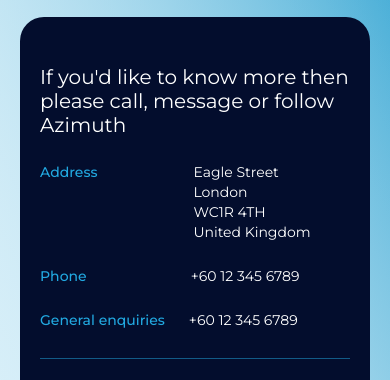
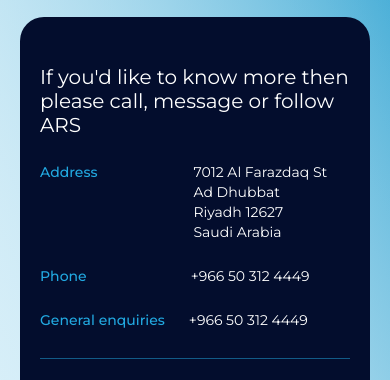
Before and after one commit to Advanced-Robotics-Systems/ars-landing-new, a Next.js app: page /contact in a window 390 px wide. Shown: the part 248-628 px from the top of the page. Built offline with nearby package versions, Linux system fonts and the light colour scheme.

Commit message:
Fixed address and phone numbers in Contact us form

```diff
--- a/src/sections/contact/contacts.tsx
+++ b/src/sections/contact/contacts.tsx
@@ -11,22 +11,28 @@
           <div className="text-white space-y-6 md:space-y-8 lg:space-y-10 w-full lg:w-1/2">
             <h3 className="text-xl md:text-2xl xl:text-3xl w-full md:w-3/4 lg:w-full ">
               If you&apos;d like to know more then please call, message or
-              follow Azimuth
+              follow ARS
             </h3>
 
             <div className="flex gap-24 md:gap-40 xl:gap-52 text-sm md:text-base">
               <h5 className="text-cyan-blue font-medium">Address</h5>
               <p>
-                Eagle Street <br /> London <br /> WC1R 4TH <br /> United Kingdom
+                7012 Al Farazdaq St
+                <br />
+                Ad Dhubbat
+                <br />
+                Riyadh 12627
+                <br />
+                Saudi Arabia
               </p>
             </div>
             <div className="flex gap-[104px] md:gap-[168px] xl:gap-[216px] text-sm md:text-base">
               <h5 className="text-cyan-blue font-medium">Phone</h5>
-              <p>+60 12 345 6789</p>
+              <p>+966 50 312 4449</p>
             </div>
             <div className="flex gap-6 md:gap-20 xl:gap-32 text-sm md:text-base">
               <h5 className="text-cyan-blue font-medium">General enquiries</h5>
-              <p>+60 12 345 6789</p>
+              <p>+966 50 312 4449</p>
             </div>
           </div>
           <div className="w-[1px] bg-cyan-blue-50 hidden lg:block"></div>
```
